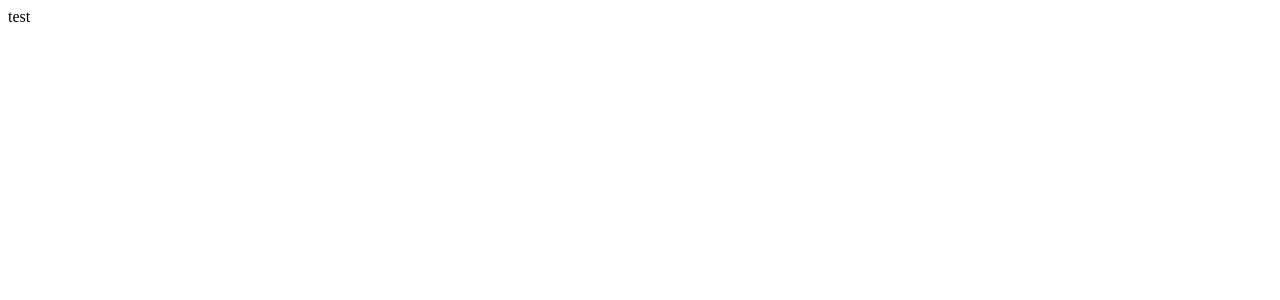
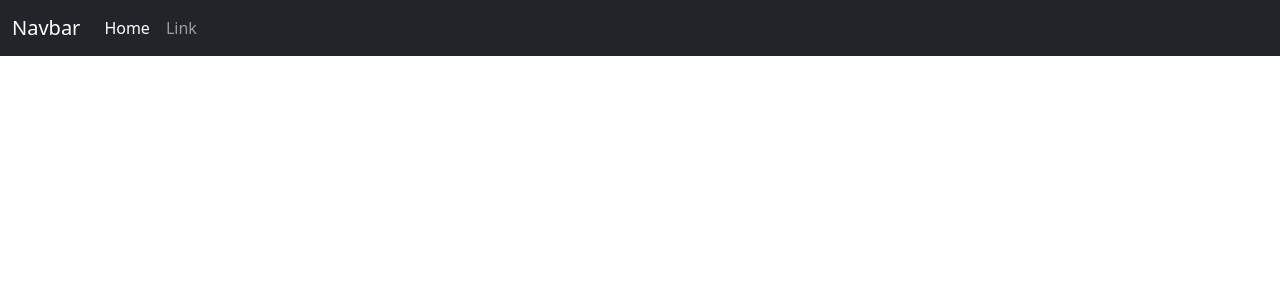
Before and after one commit to RatPlushie/Alter, a Django app: page / in a window 1280 px wide. Before the commit the part shown is almost empty. Shown: the top 300 px of the page. Run offline with Django 3.2, Linux system fonts and the light colour scheme.

Commit message:
basic navbar

```diff
--- a/alter/alter_app/templates/alter_app/index.html
+++ b/alter/alter_app/templates/alter_app/index.html
@@ -4,9 +4,52 @@
         <meta charset="UTF-8">
         <meta http-equiv="X-UA-Compatible" content="IE=edge">
         <meta name="viewport" content="width=device-width, initial-scale=1.0">
-    <title>Document</title>
+        <title>Alter</title>
+
+        <!-- CSS only -->
+        <link href="https://cdn.jsdelivr.net/npm/bootstrap@5.0.1/dist/css/bootstrap.min.css" rel="stylesheet" integrity="sha384-+0n0xVW2eSR5OomGNYDnhzAbDsOXxcvSN1TPprVMTNDbiYZCxYbOOl7+AMvyTG2x" crossorigin="anonymous">
+
+        <!-- JavaScript Bundle with Popper -->
+        <script src="https://cdn.jsdelivr.net/npm/bootstrap@5.0.1/dist/js/bootstrap.bundle.min.js" integrity="sha384-gtEjrD/SeCtmISkJkNUaaKMoLD0//ElJ19smozuHV6z3Iehds+3Ulb9Bn9Plx0x4" crossorigin="anonymous"></script>
     </head>
+
     <body>
-    test
+        <!-- Navbar -->
+        <nav class="navbar navbar-expand-lg navbar-dark bg-dark">
+            <div class="container-fluid">
+                <a class="navbar-brand" href="#">Navbar</a>
+
+                <button class="navbar-toggler" type="button" data-bs-toggle="collapse" data-bs-target="#navbarSupportedContent" aria-controls="navbarSupportedContent" aria-expanded="false" aria-label="Toggle navigation">
+                    <span class="navbar-toggler-icon"></span>
+                </button>
+
+                <div class="collapse navbar-collapse" id="navbarSupportedContent">
+                    <ul class="navbar-nav me-auto mb-2 mb-lg-0">
+
+                    <li class="nav-item">
+                        <a class="nav-link active" aria-current="page" href="#">Home</a>
+                    </li>
+
+                    <li class="nav-item">
+                        <a class="nav-link" href="#">Link</a>
+                    </li>
+                </div>
+            </div>
+        </nav>
+
+        <!-- Body Wrapper -->
+        <div class="container">
+            <div class="row">
+                <!-- Thumbnail list of the available artwork -->
+                <div class="col">
+
+
+                </div>
+            </div>
+        </div>
+
+
+
+
     </body>
 </html>
```
Lines whose indentation alone changed are shown as unchanged.
